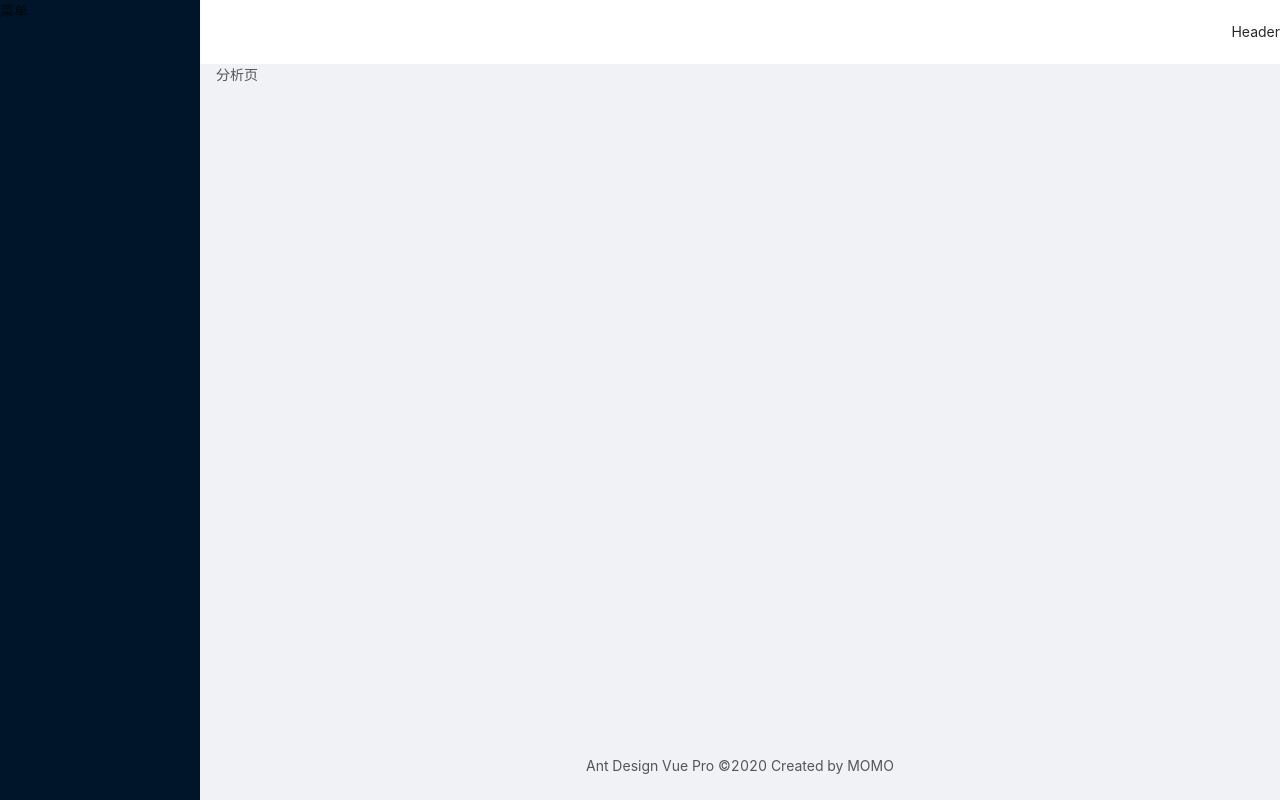
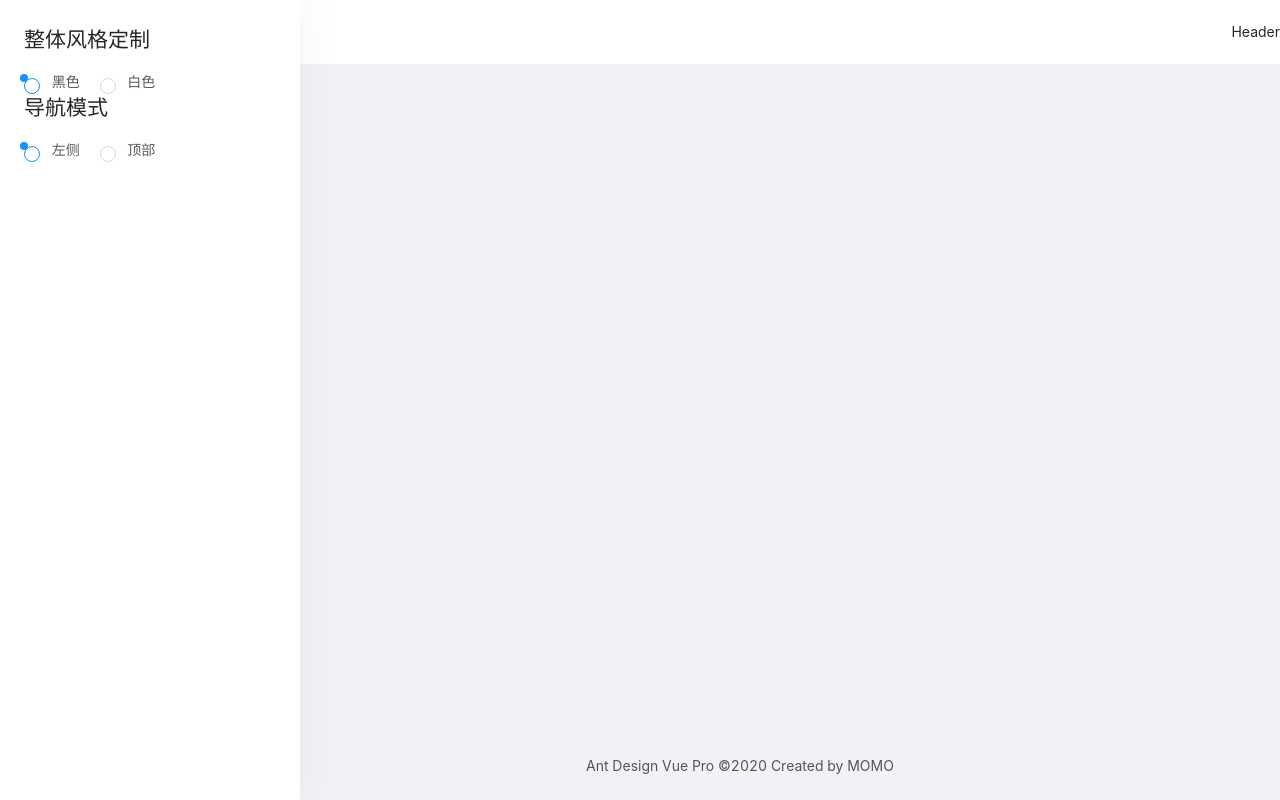
Before and after one commit to innocence-mo/ant-design-vue-pro, a Vue app: page /dashboard/analysis in a window 1280 px wide. Built offline with nearby package versions, Linux system fonts and the light colour scheme.

Commit message:
增加layout动态改变布局

```diff
--- /dev/null
+++ b/src/components/SettingDrawer/index.vue
@@ -0,0 +1,72 @@
+<template>
+  <div>
+    <a-drawer placement="right" :closable="false" :visible="visible" @close="onClose" width="300px">
+      <template v-slot:handle>
+        <div class="handle" @click="visible = !visible">
+          <a-icon :type="visible ? 'close' : 'setting'"></a-icon>
+        </div>
+      </template>
+      <div>
+        <h2>整体风格定制</h2>
+        <a-radio-group
+          :value="$route.query.navTheme || 'dark'"
+          @change="e => handleSettingChange('navTheme', e.target.value)"
+        >
+          <a-radio value="dark">
+            黑色
+          </a-radio>
+          <a-radio value="light">
+            白色
+          </a-radio>
+        </a-radio-group>
+        <h2>导航模式</h2>
+        <a-radio-group
+          :value="$route.query.navLayout || 'left'"
+          @change="e => handleSettingChange('navLayout', e.target.value)"
+        >
+          <a-radio value="left">
+            左侧
+          </a-radio>
+          <a-radio value="top">
+            顶部
+          </a-radio>
+        </a-radio-group>
+      </div>
+    </a-drawer>
+  </div>
+</template>
+<script>
+export default {
+  data() {
+    return {
+      visible: false,
+      navTheme: 'dark',
+      navLayout: 'left',
+    }
+  },
+  methods: {
+    onClose() {
+      this.visible = false
+    },
+    handleSettingChange(type, value) {
+      this.$router.push({ query: { ...this.$route.query, [type]: value } })
+    },
+  },
+}
+</script>
+<style scoped>
+.handle {
+  position: absolute;
+  top: 240px;
+  right: 300px;
+  width: 48px;
+  height: 48px;
+  background-color: #1890ff;
+  color: #fff;
+  font-size: 20px;
+  line-height: 48px;
+  text-align: center;
+  border-radius: 3px 0 0 3px;
+  cursor: pointer;
+}
+</style>
--- a/src/layouts/BasicLayout.vue
+++ b/src/layouts/BasicLayout.vue
@@ -1,8 +1,14 @@
 <template>
-  <div>
+  <div :class="[`nav-theme-${navTheme}`, `nav-layout-${navLayout}`]">
     <a-layout id="components-layout-demo-side" style="min-height: 100vh">
-      <a-layout-sider :trigger="null" v-model="collapsed" collapsible>
-        <div class="logo" />
+      <a-layout-sider
+        v-if="navLayout === 'left'"
+        :theme="navTheme"
+        :trigger="null"
+        v-model="collapsed"
+        collapsible
+      >
+        <div class="logo">Ant Design Vue Pro</div>
         <sider-menu />
       </a-layout-sider>
       <a-layout>
@@ -22,22 +28,33 @@
         </a-layout-footer>
       </a-layout>
     </a-layout>
+    <SettingDrawer />
   </div>
 </template>
 <script>
 import Header from './Header'
 import Footer from './Footer'
 import SiderMenu from './SiderMenu.vue'
+import SettingDrawer from '../components/SettingDrawer'
 export default {
   components: {
     Header,
     Footer,
     SiderMenu,
+    SettingDrawer,
   },
   data() {
     return {
       collapsed: false,
     }
+  },
+  computed: {
+    navTheme() {
+      return this.$route.query.navTheme || 'light'
+    },
+    navLayout() {
+      return this.$route.query.navLayout || 'left'
+    },
   },
 }
 </script>
@@ -50,4 +67,13 @@
 .trigger:hover {
   background: #eeeeee;
 }
+.logo {
+  height: 64px;
+  line-height: 64px;
+  text-align: center;
+  overflow: hidden;
+}
+.nav-theme-dark >>> .logo {
+  color: #ffffff;
+}
 </style>
--- a/src/main.js
+++ b/src/main.js
@@ -2,13 +2,15 @@
 import App from './App.vue'
 import router from './router'
 import store from './store'
-import { Button, Layout, Icon } from 'ant-design-vue'
+import { Button, Layout, Icon, Drawer, Radio } from 'ant-design-vue'
 
 Vue.config.productionTip = false
 
 Vue.use(Button)
 Vue.use(Layout)
 Vue.use(Icon)
+Vue.use(Drawer)
+Vue.use(Radio)
 
 new Vue({
   router,
--- a/src/router/index.js
+++ b/src/router/index.js
@@ -102,7 +102,9 @@
 })
 
 router.beforeEach((to, from, next) => {
-  Nprogress.start()
+  if (to.path !== from.path) {
+    Nprogress.start()
+  }
   next()
 })
 
```
